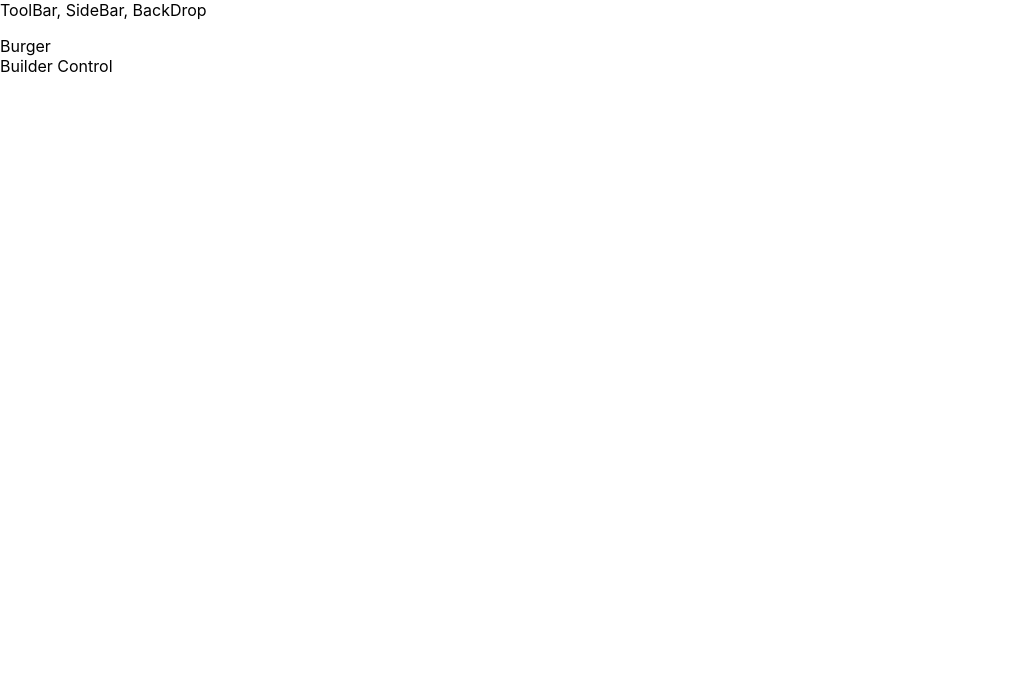
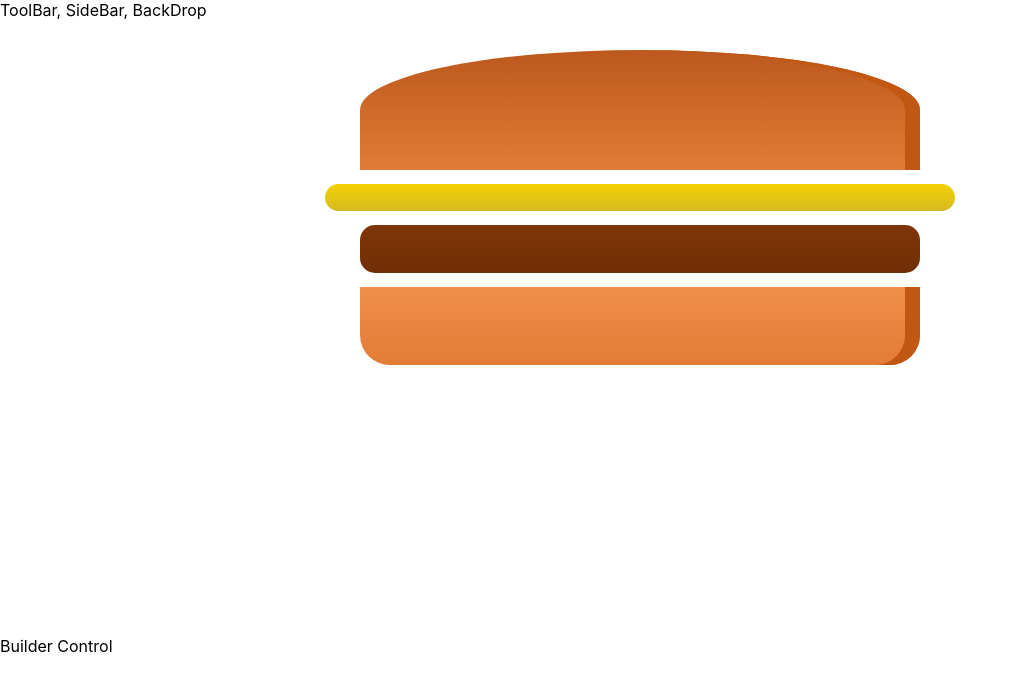
Before and after one commit to C-Shi/burger-builder, a React (Create React App) app: page / in a window 1280 px wide. Shown: the top 690 px of the page, without its empty margins (0-1017 px from the left). Built offline with nearby package versions, Linux system fonts and the light colour scheme.

Commit message:
add burger ingredient

```diff
--- a/package.json
+++ b/package.json
@@ -3,6 +3,7 @@
   "version": "0.1.0",
   "private": true,
   "dependencies": {
+    "prop-types": "^15.6.2",
     "react": "^16.6.3",
     "react-dom": "^16.6.3",
     "react-scripts": "2.1.1"
--- /dev/null
+++ b/src/components/Burger/Burger.css
@@ -0,0 +1,30 @@
+.Burger {
+  width: 100%;
+  margin: auto;
+  height: 250px;
+  overflow: scroll;
+  text-align: center;
+  font-weight: bold;
+  font-size: 1.2rem;
+}
+
+@media (min-width: 500px) and (max-height: 400px) {
+  .Burger {
+    width: 350px;
+    height: 300px;
+  }
+}
+
+@media (min-width: 500px) and (min-height: 401px) {
+  .Burger {
+    width: 450px;
+    height: 400px;
+  }
+}
+
+@media (min-width: 1000px) and (min-height: 700px) {
+  .Burger {
+    width: 700px;
+    height: 600px;
+  }
+}
--- a/src/components/Burger/Burger.js
+++ b/src/components/Burger/Burger.js
@@ -0,0 +1,16 @@
+import React from 'react';
+import './Burger.css';
+import BurgerIngredient from './BurgerIngredient/BurgerIngredient.js'
+
+const Burger = ( props ) => {
+  return (
+    <div className="Burger">
+      <BurgerIngredient type="bread-top" />
+      <BurgerIngredient type="cheese" />
+      <BurgerIngredient type="meat" />
+      <BurgerIngredient type="bread-bottom" />
+    </div>
+  )
+}
+
+export default Burger;
--- a/src/components/Burger/BurgerIngredient/BurgerIngredient.css
+++ b/src/components/Burger/BurgerIngredient/BurgerIngredient.css
@@ -0,0 +1,113 @@
+.BreadBottom {
+  height: 13%;
+  width: 80%;
+  background: linear-gradient(#F08E4A, #e27b36);
+  border-radius: 0 0 30px 30px;
+  box-shadow: inset -15px 0 #c15711;
+  margin: 2% auto;
+}
+
+.BreadTop {
+  height: 20%;
+  width: 80%;
+  background: linear-gradient(#bc581e, #e27b36);
+  border-radius: 50% 50% 0 0;
+  box-shadow: inset -15px 0 #c15711;
+  margin: 2% auto;
+  position: relative;
+}
+
+.Seeds1 {
+  width: 10%;
+  height: 15%;
+  position: absolute;
+  background-color: white;
+  left: 30%;
+  top: 50%;
+  border-radius: 40%;
+  transform: rotate(-20deg);
+  box-shadow: inset -2px -3px #c9c9c9;
+}
+
+.Seeds1:after {
+  content: "";
+  width: 100%;
+  height: 100%;
+  position: absolute;
+  background-color: white;
+  left: -170%;
+  top: -260%;
+  border-radius: 40%;
+  transform: rotate(60deg);
+  box-shadow: inset -1px 2px #c9c9c9;
+}
+
+.Seeds1:before {
+  content: "";
+  width: 100%;
+  height: 100%;
+  position: absolute;
+  background-color: white;
+  left: 180%;
+  top: -50%;
+  border-radius: 40%;
+  transform: rotate(60deg);
+  box-shadow: inset -1px -3px #c9c9c9;
+}
+
+.Seeds2 {
+  width: 10%;
+  height: 15%;
+  position: absolute;
+  background-color: white;
+  left: 64%;
+  top: 50%;
+  border-radius: 40%;
+  transform: rotate(10deg);
+  box-shadow: inset -3px 0 #c9c9c9;
+}
+
+.Seeds2:before {
+  content: "";
+  width: 100%;
+  height: 100%;
+  position: absolute;
+  background-color: white;
+  left: 150%;
+  top: -130%;
+  border-radius: 40%;
+  transform: rotate(90deg);
+  box-shadow: inset 1px 3px #c9c9c9;
+}
+
+
+.Meat {
+  width: 80%;
+  height: 8%;
+  background: linear-gradient(#7f3608, #702e05);
+  margin: 2% auto;
+  border-radius: 15px;
+}
+
+.Cheese {
+  width: 90%;
+  height: 4.5%;
+  margin: 2% auto;
+  background: linear-gradient(#f4d004, #d6bb22);
+  border-radius: 20px;
+}
+
+.Salad {
+  width: 85%;
+  height: 7%;
+  margin: 2% auto;
+  background: linear-gradient(#228c1d, #91ce50);
+  border-radius: 20px;
+}
+
+.Bacon {
+  width: 80%;
+  height: 3%;
+  background: linear-gradient(#bf3813, #c45e38);
+  margin: 2% auto;
+}
--- a/src/components/Burger/BurgerIngredient/BurgerIngredient.js
+++ b/src/components/Burger/BurgerIngredient/BurgerIngredient.js
@@ -1,8 +1,11 @@
-import React from 'react';
+import React, { Component } from 'react';
+import PropTypes from 'prop-types'
+import './BurgerIngredient.css'
 
-const BurgerIngredient = ( props ) => {
+class BurgerIngredient extends Component {
+  render() {
     let ingredient = null;
-  switch (props.type) {
+    switch (this.props.type) {
       case ('bread-bottom'):
         ingredient = <div className="BreadBottom"></div>
         break;
@@ -28,9 +31,13 @@
         break;
       default:
         ingredient = null;
-
+    }
     return ingredient;
   }
 }
 
+BurgerIngredient.propTypes = {
+  type: PropTypes.string.isRequired
+}
+
 export default BurgerIngredient;
--- a/src/containers/BurgerBuilder/BurgerBuilder.js
+++ b/src/containers/BurgerBuilder/BurgerBuilder.js
@@ -1,11 +1,12 @@
 import React, { Component } from 'react'
 import Aux from '../../hoc/Aux'
+import Burger from '../../components/Burger/Burger.js'
 
 class BurgerBuilder extends Component {
   render () {
     return (
       <Aux>
-        <div>Burger</div>
+        <Burger />
         <div>Builder Control</div>
 
       </Aux>
```
Lines whose indentation alone changed are shown as unchanged.
